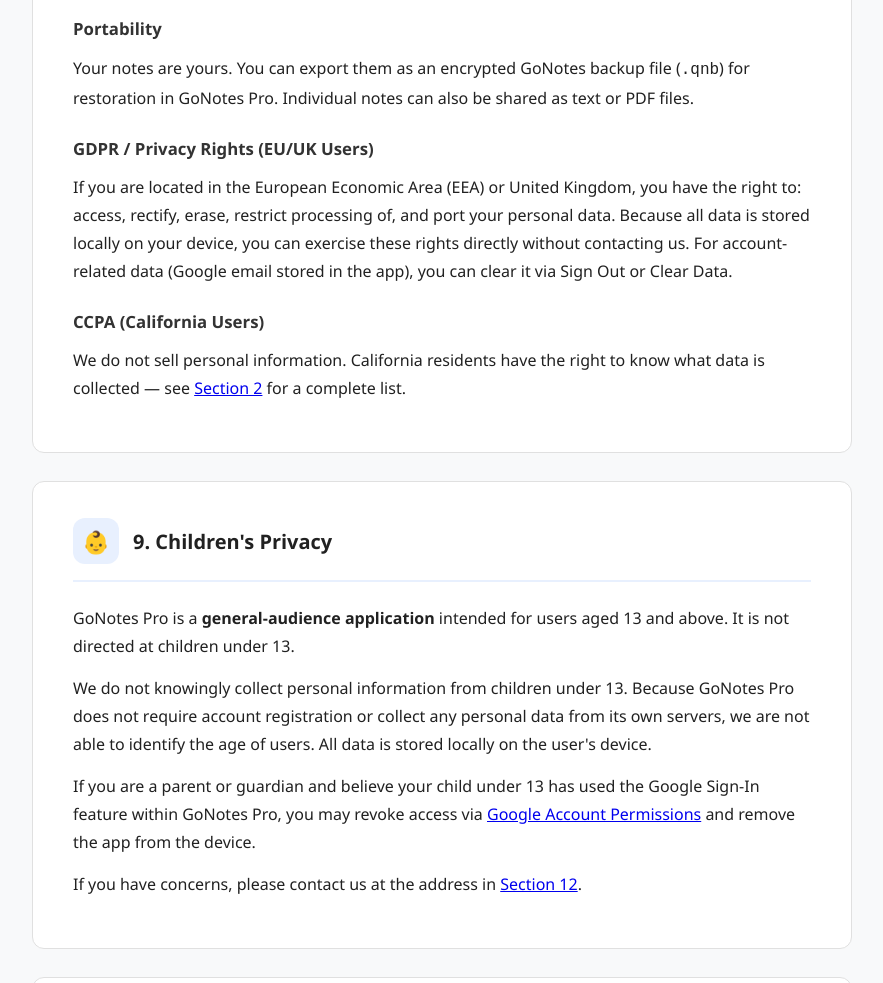
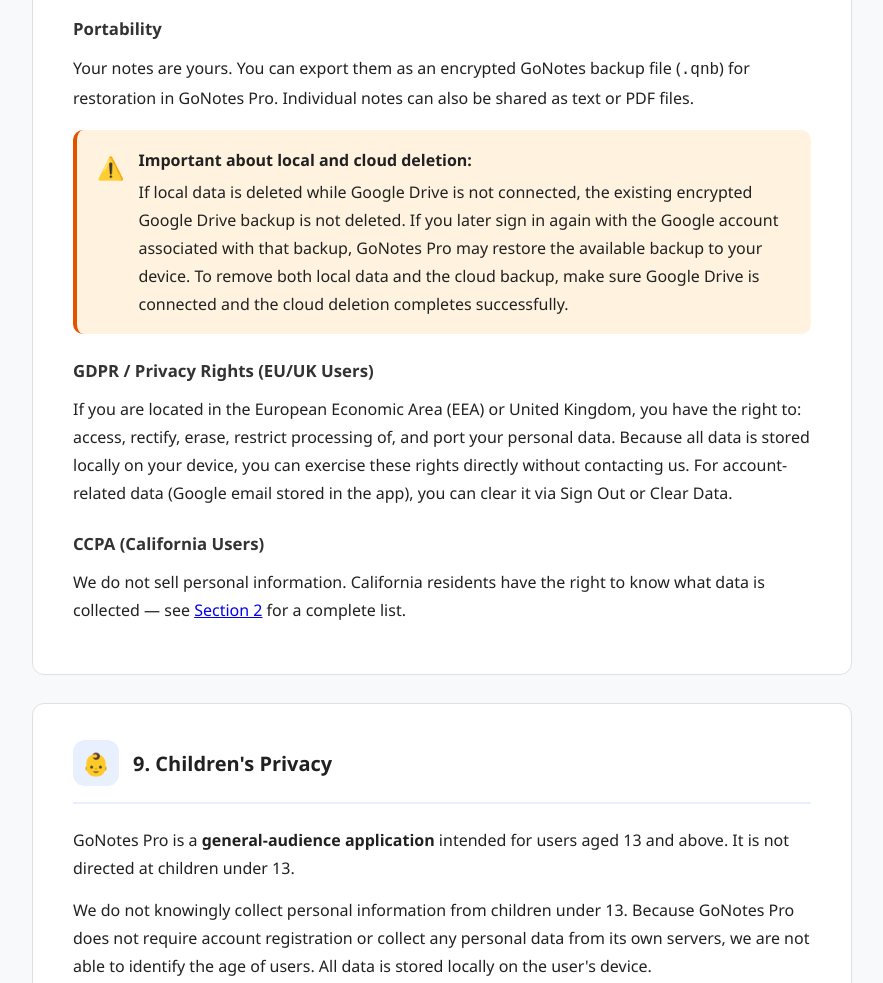
Before and after one commit to nishuapps/nishuapps.github.io, a plain HTML site: page privacy-policy.html in a window 1280 px wide. Shown: the part 9660-10643 px from the top of the page, without its empty margins (198-1081 px from the left). Drawn offline with Linux system fonts and the light colour scheme.

Commit message:
Update privacy policy with cloud deletion notice
Added important information regarding local and cloud data deletion in the privacy policy.

```diff
--- a/privacy-policy.html
+++ b/privacy-policy.html
@@ -821,6 +821,19 @@
       can also be shared as text or PDF files.
     </p>
 
+    <div class="callout callout-orange">
+      <div class="callout-icon">⚠️</div>
+      <div class="callout-body">
+        <strong>Important about local and cloud deletion:</strong>
+        If local data is deleted while Google Drive is not connected, the existing
+        encrypted Google Drive backup is not deleted. If you later sign in again
+        with the Google account associated with that backup, GoNotes Pro may restore
+        the available backup to your device. To remove both local data and the cloud
+        backup, make sure Google Drive is connected and the cloud deletion completes
+        successfully.
+      </div>
+    </div>
+
     <h3>GDPR / Privacy Rights (EU/UK Users)</h3>
     <p>
       If you are located in the European Economic Area (EEA) or United Kingdom,
@@ -990,6 +1003,11 @@
             <td>July 25, 2025</td>
             <td>Initial privacy policy publication</td>
           </tr>
+          <tr>
+            <td>1.1</td>
+            <td>August 14, 2026</td>
+            <td>Updated Google Sign-In, Drive backup, deletion, encryption, and data-handling disclosures</td>
+          </tr>
         </tbody>
       </table>
     </div>
```
